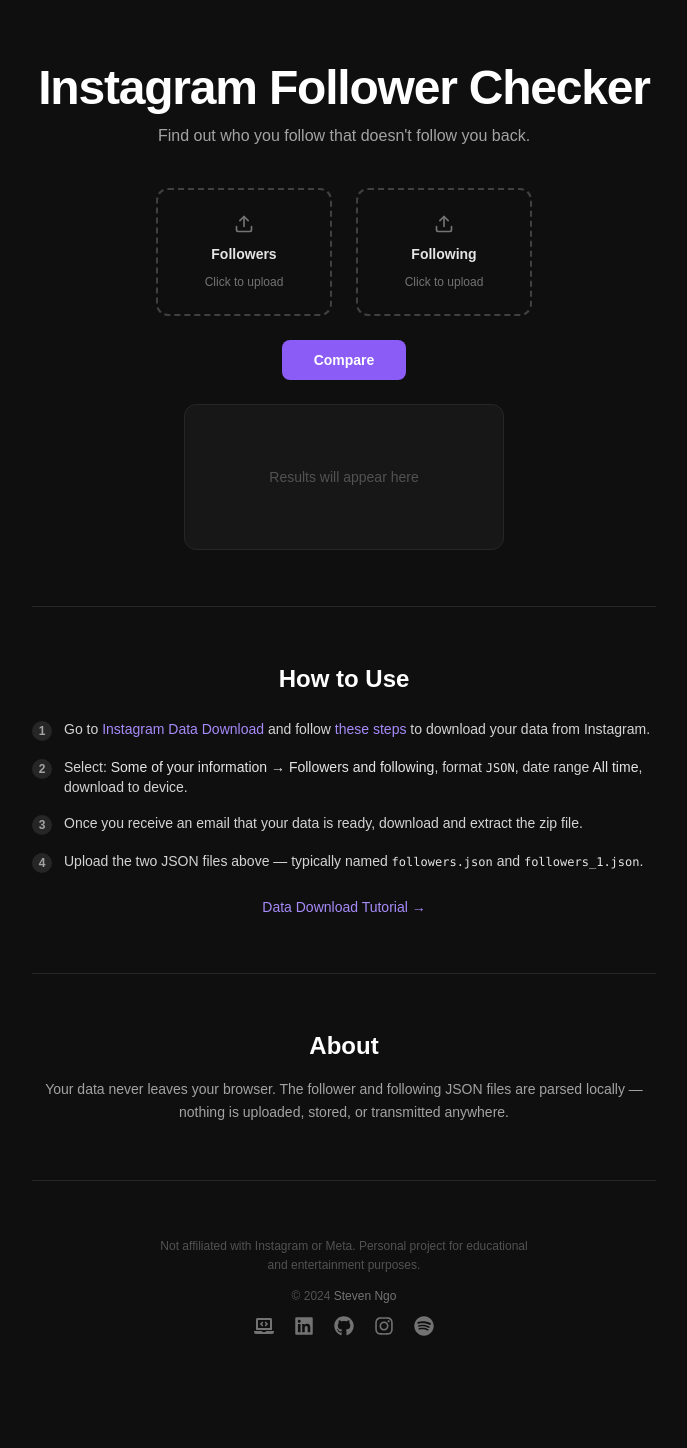
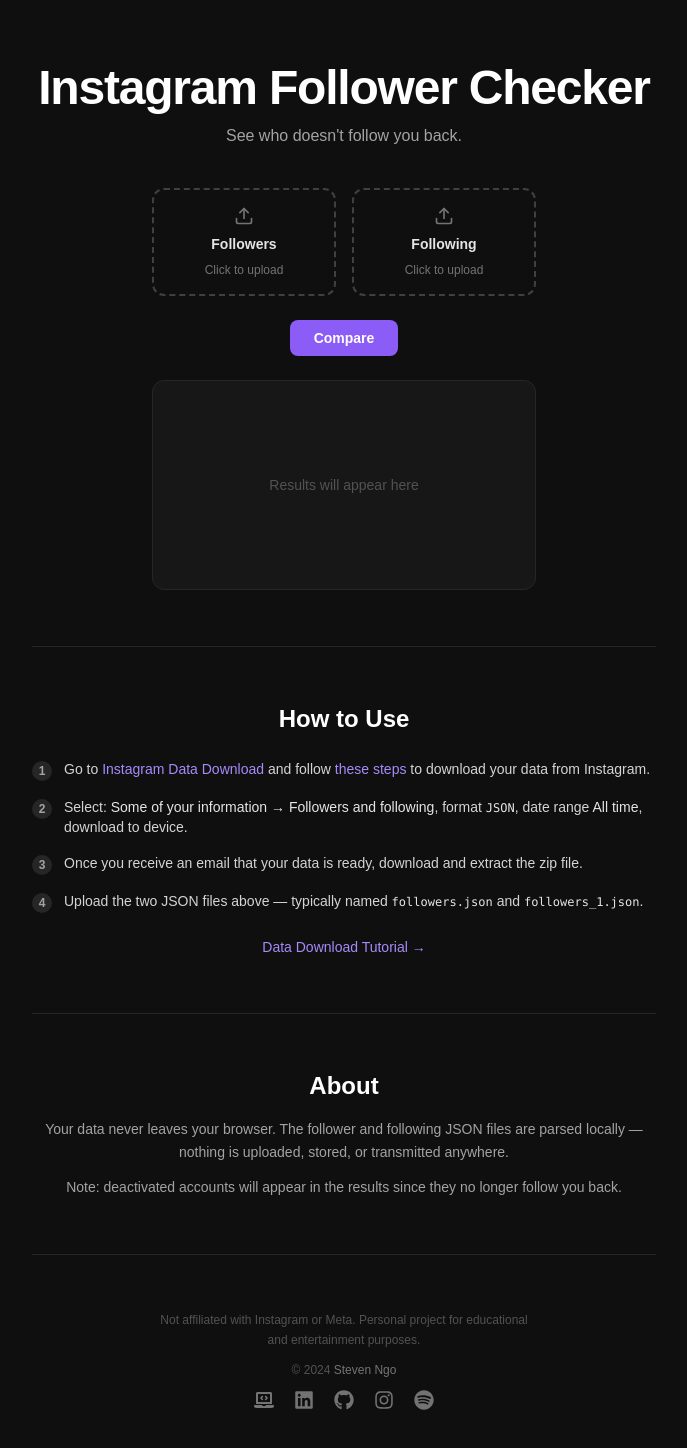
Before and after one commit to stevenxngo/igfollowers, a React (Vite) app: page / in a window 1280 px wide. Shown: the top 1448 px of the page, without its empty margins (296-983 px from the left). Before the commit the page ends 1400 px from the top, so only its background shows below. Built offline with nearby package versions, Linux system fonts and the light colour scheme; a web font is replaced by a local one.

Commit message:
Minor UI updates

```diff
--- a/src/components/About.tsx
+++ b/src/components/About.tsx
@@ -7,6 +7,10 @@
         files are parsed locally — nothing is uploaded, stored, or transmitted
         anywhere.
       </p>
+      <p className="mt-3 text-sm leading-relaxed text-neutral-400">
+        Note: deactivated accounts will appear in the results since they no
+        longer follow you back.
+      </p>
     </div>
   );
 }
--- a/src/components/Form/Form.tsx
+++ b/src/components/Form/Form.tsx
@@ -43,8 +43,8 @@
   };
 
   return (
-    <div className="flex flex-col items-center">
-      <div className="flex flex-row justify-center gap-6">
+    <div className="mx-auto flex w-full max-w-sm flex-col items-center">
+      <div className="flex w-full gap-4">
         <FileButton type="followers" label="Followers" setData={setFollowers} />
         <FileButton type="following" label="Following" setData={setFollowing} />
       </div>
--- a/src/components/Form/OutputBox.tsx
+++ b/src/components/Form/OutputBox.tsx
@@ -6,19 +6,24 @@
   const hasResults = data && data.length > 0;
 
   return (
-    <div className="mx-auto mt-6 w-full max-w-xs overflow-hidden rounded-xl border border-neutral-800 bg-neutral-900">
+    <div className="mt-6 w-full overflow-hidden rounded-xl border border-neutral-800 bg-neutral-900">
       {hasResults ? (
         <ul className="max-h-52 divide-y divide-neutral-800 overflow-y-auto">
           {data.map((username, i) => (
-            <li key={i} className="px-4 py-2.5 text-left">
-              <span className="font-mono text-sm text-neutral-200">
+            <li key={i} className="transition-colors duration-150 hover:bg-neutral-800">
+              <a
+                href={`https://www.instagram.com/${username}/`}
+                target="_blank"
+                rel="noopener noreferrer"
+                className="block px-4 py-1.5 text-left font-mono text-sm text-neutral-200"
+              >
                 @{username}
-              </span>
+              </a>
             </li>
           ))}
         </ul>
       ) : (
-        <div className="flex h-36 items-center justify-center">
+        <div className="flex h-52 items-center justify-center">
           <p className="text-sm text-neutral-600">Results will appear here</p>
         </div>
       )}
--- a/src/components/Form/buttons/CompareButton.tsx
+++ b/src/components/Form/buttons/CompareButton.tsx
@@ -6,7 +6,7 @@
   return (
     <button
       onClick={compFunc}
-      className="rounded-lg bg-violet-500 px-8 py-2.5 text-sm font-semibold text-white transition-colors duration-200 hover:bg-violet-400 active:bg-violet-600"
+      className="rounded-lg bg-violet-500 px-6 py-2 text-sm font-semibold text-white transition-colors duration-200 hover:bg-violet-400 active:bg-violet-600"
     >
       Compare
     </button>
--- a/src/components/Form/buttons/DownloadButton.tsx
+++ b/src/components/Form/buttons/DownloadButton.tsx
@@ -8,7 +8,7 @@
   return (
     <button
       onClick={download}
-      className="mt-4 inline-flex items-center gap-2 rounded-lg border border-neutral-700 px-6 py-2 text-sm font-medium text-neutral-300 transition-colors duration-200 hover:border-neutral-500 hover:text-white"
+      className="mt-3 inline-flex items-center gap-2 rounded-lg border border-neutral-700 px-4 py-1.5 text-xs font-medium text-neutral-400 transition-colors duration-200 hover:border-neutral-500 hover:text-white"
     >
       <FiDownload className="text-base" />
       Download as text file
--- a/src/components/Form/buttons/FileButton.tsx
+++ b/src/components/Form/buttons/FileButton.tsx
@@ -1,5 +1,5 @@
-import { ChangeEvent, Dispatch, SetStateAction, useState } from "react";
-import { FiUpload, FiCheck } from "react-icons/fi";
+import { ChangeEvent, Dispatch, SetStateAction, useRef, useState } from "react";
+import { FiUpload, FiCheck, FiX } from "react-icons/fi";
 
 type Props = {
   type: "followers" | "following";
@@ -10,6 +10,7 @@
 function FileButton({ type, label, setData }: Props) {
   const [fileName, setFileName] = useState<string | null>(null);
   const [error, setError] = useState<string | null>(null);
+  const inputRef = useRef<HTMLInputElement>(null);
 
   const processFile = (e: ChangeEvent<HTMLInputElement>) => {
     const file = e.target.files?.[0];
@@ -30,11 +31,20 @@
     }
   };
 
+  const clear = (e: React.MouseEvent) => {
+    e.preventDefault();
+    setFileName(null);
+    setError(null);
+    setData(undefined);
+    if (inputRef.current) inputRef.current.value = "";
+  };
+
   return (
-    <div className="flex flex-col items-center gap-1">
+    <div className="flex flex-1 flex-col items-center gap-1">
+      <div className="relative w-full">
         <label
           htmlFor={type}
-        className={`flex w-44 cursor-pointer flex-col items-center gap-2.5 rounded-xl border-2 border-dashed px-4 py-6 transition-colors duration-200 ${
+          className={`flex w-full cursor-pointer flex-col items-center gap-2 rounded-xl border-2 border-dashed px-4 py-4 transition-colors duration-200 ${
             fileName
               ? "border-violet-400/60 bg-violet-400/5"
               : "border-neutral-700 hover:border-neutral-500 hover:bg-neutral-900"
@@ -54,6 +64,7 @@
             {fileName ?? "Click to upload"}
           </span>
           <input
+            ref={inputRef}
             id={type}
             type="file"
             accept=".json"
@@ -61,6 +72,16 @@
             className="hidden"
           />
         </label>
+        {fileName && (
+          <button
+            onClick={clear}
+            className="absolute right-2 top-2 rounded-md p-0.5 text-neutral-500 transition-colors duration-150 hover:bg-neutral-700 hover:text-neutral-200"
+            aria-label="Clear file"
+          >
+            <FiX className="text-sm" />
+          </button>
+        )}
+      </div>
       {error && <p className="text-xs text-red-400">{error}</p>}
     </div>
   );
--- a/src/components/Title.tsx
+++ b/src/components/Title.tsx
@@ -5,7 +5,7 @@
         Instagram Follower Checker
       </h1>
       <p className="mt-3 text-neutral-400">
-        Find out who you follow that doesn't follow you back.
+        See who doesn't follow you back.
       </p>
     </div>
   );
```
Also changed, not shown: 1 other file (tests, documents, lock files or other folders). Lines whose indentation alone changed are shown as unchanged.
